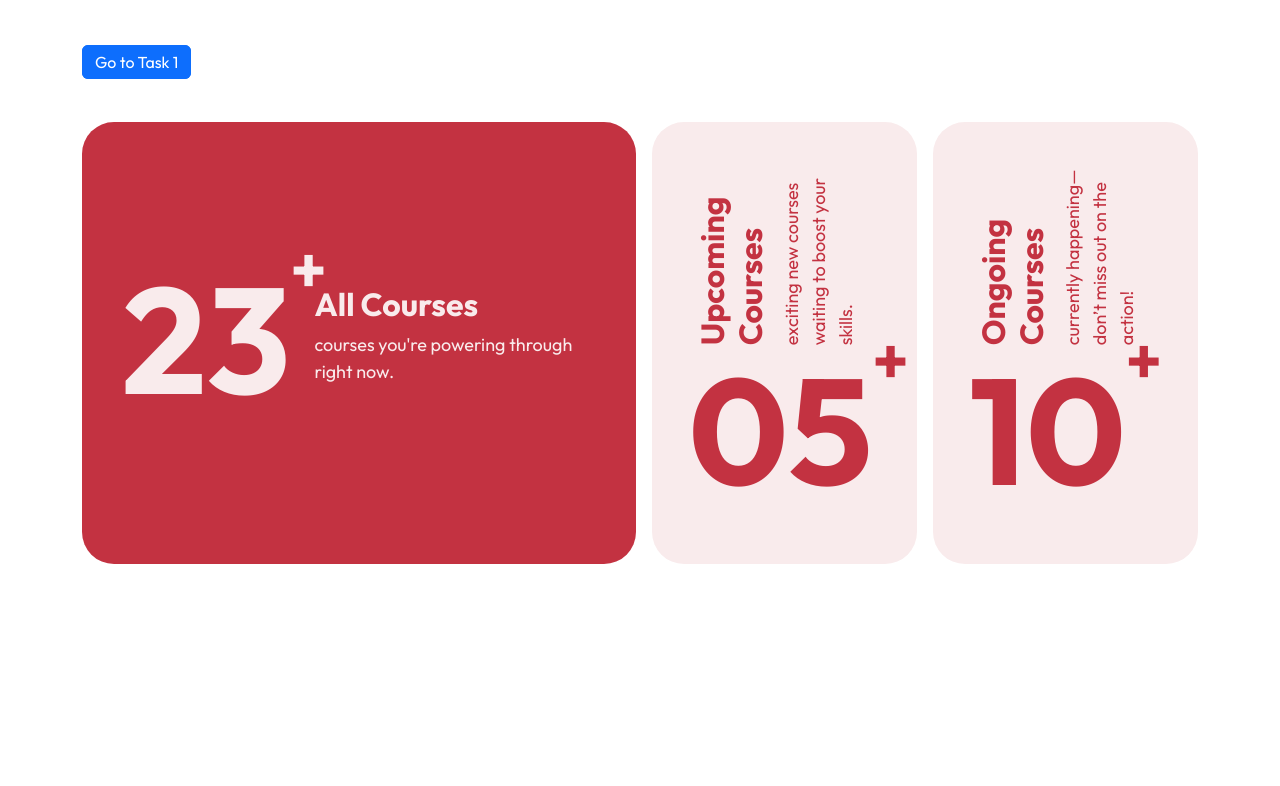
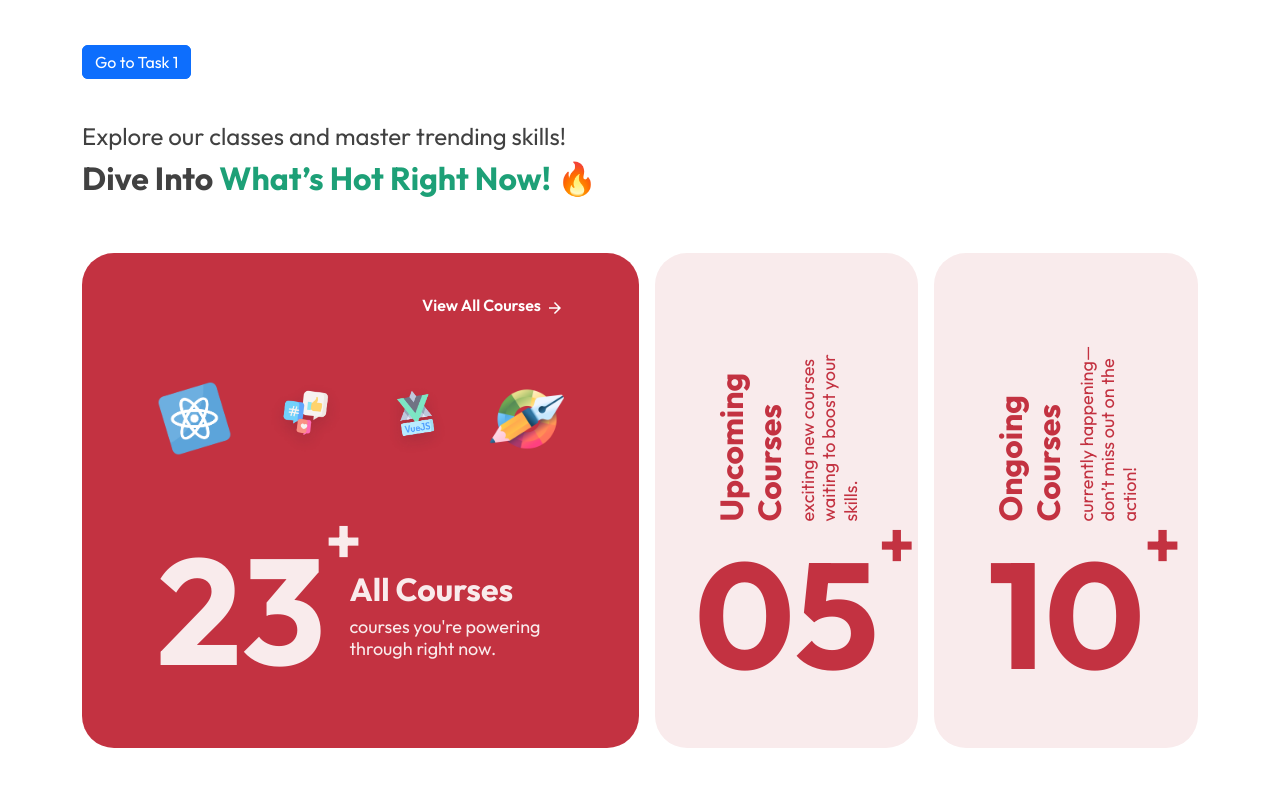
Before and after one commit to sandesh-chhetry/code-runner, a React (Vite) app: page /course in a window 1280 px wide. Shown: the top 786 px of the page. Built offline with nearby package versions, Linux system fonts and the light colour scheme.

Commit message:
courses UI implemented

```diff
--- a/package.json
+++ b/package.json
@@ -13,6 +13,7 @@
     "@types/node": "^22.10.5",
     "bootstrap": "^5.3.3",
     "dotenv": "^16.4.7",
+    "gsap": "^3.12.5",
     "react": "^18.3.1",
     "react-bootstrap": "^2.10.7",
     "react-dom": "^18.3.1",
--- a/src/pages/course/course.tsx
+++ b/src/pages/course/course.tsx
@@ -1,10 +1,16 @@
 import React, { useState } from "react";
 import Layout from "../../components/layout";
-import "./style.scss";
+import "./courses.scss";
 import { Container } from "react-bootstrap";
 import { FaPlus } from "react-icons/fa";
 import { BiPlus } from "react-icons/bi";
 import { Link } from "react-router-dom";
+import { IoMdArrowForward } from "react-icons/io";
+import ReactIcon from '../../assets/images/course-icon/react.png'
+import ActionIcon from '../../assets/images/course-icon/action.png'
+import VueIcon from '../../assets/images/course-icon/vue.png'
+import PenIncon from '../../assets/images/course-icon/pen.png'
+import ArrowIcon from '../../assets/images/arrow-icon.png'
 const Course = () => {
   const courseList = [
     {
@@ -38,20 +44,50 @@ const Course = () => {
     <>
       <div className="bg-white h-100 course-wrap">
         <Container>
-        <div className="py-5">
+          <div className="pt-5">
             <Link to={"/"} className="btn btn-primary d-inline">Go to Task 1</Link>
+          </div>
+
+          <div className="section-title">
+            <h4>Explore our classes and master trending skills!</h4>
+            <h2>Dive Into <span className="text-primary">What’s Hot Right Now!</span> 🔥</h2>
           </div>
           <div className="d-flex gap-3">
             {courseList.map((course, index) => (
               <div
                 key={course.id}
-                className={`course-list bg-primary-50 ${activeIndex === index ? 'active' : ''}`}
+                className={`course-list bg-secondary-50 ${activeIndex === index ? 'active' : ''}`}
                 onClick={() => handleClick(index)}>
+                <div className="click-me">
+                  <p className="mb-0">Click me!</p>
+                  <img src={ArrowIcon} alt="react icon" />
+                </div>
+                <div className="active-show d-none">
+                  <Link className="view-all d-block text-end" to={"/"}>View All Courses<IoMdArrowForward /> </Link>
+
+                  <div className="icon-wrap">
+                    <div className="icon">
+                      <img src={ReactIcon} alt="react icon" />
+                    </div>
+                    <div className="icon">
+                      <img src={ActionIcon} alt="like comment icon" />
+                    </div>
+                    <div className="icon">
+                      <img src={VueIcon} alt="Vue js icon" />
+                    </div>
+                    <div className="icon">
+                      <img src={PenIncon} alt="Color and Pen icon" />
+                    </div>
+                  </div>
+
+                </div>
+                <div className="course-info">
                   <div className="course-desc">
                     <h2 className="course-name" >{course.name}</h2>
                     <p className="course-subtitle">{course.subtitle}</p>
                   </div>
                   <h3 className="course-number">{course.number} <sup>+</sup></h3>
+                </div>
               </div>
             ))}
           </div>
--- /dev/null
+++ b/src/pages/course/courses.scss
@@ -0,0 +1,182 @@
+// -----------------------------
+// seprate style for ui-course
+// -----------------------------
+@import url('https://fonts.googleapis.com/css2?family=Outfit:wght@100..900&display=swap');
+
+$primaryColor: #1DA077;
+$secondaryColor: #C33241;
+$secondaryColor50: #F9EBEC;
+
+.text-primary {
+  color: $primaryColor !important;
+
+}
+
+.text-secondary {
+  color: $secondaryColor !important;
+}
+
+.text-secondary-50 {
+  color: $secondaryColor50 !important;
+}
+
+.bg-secondary {
+  background-color: $secondaryColor !important;
+}
+
+.bg-secondary-50 {
+  background-color: $secondaryColor50 !important;
+}
+
+.section-title {
+  padding: 48px 0px;
+
+  h4 {
+    font-size: 24px;
+    font-weight: 400;
+    color: #414141;
+    line-height: 28.8px;
+  }
+
+  h2 {
+    color: #414141;
+    font-size: 32px;
+    font-weight: 700;
+    line-height: 38.4px;
+  }
+}
+
+.course-wrap {
+  font-family: "Outfit", serif;
+
+  .course-list {
+    width: 280px;
+    border-radius: 32px;
+    padding: 36px;
+    color: $secondaryColor;
+    position: relative;
+
+    .click-me {
+      height: 70px;
+      width: 70px;
+      position: absolute;
+      top: -60px;
+      left: 40%;
+      display: none;
+
+      p {
+        color: #414141;
+      }
+
+      img {
+        height: 100%;
+        width: 100%;
+        object-fit: contain;
+      }
+    }
+
+    // display: flex;
+    .icon-wrap {
+      display: flex;
+      justify-content: space-between;
+      padding: 64px 0px;
+
+      .icon {
+        height: 75px;
+        width: 75px;
+
+        img {
+          height: 100%;
+          width: 100%;
+          object-fit: contain;
+        }
+      }
+    }
+
+    .course-info {
+      display: flex;
+      flex-direction: column;
+      align-items: center;
+      justify-content: flex-end;
+      gap: 24px;
+      height: 100%;
+    }
+
+    .view-all {
+      text-decoration: none;
+      color: #fff;
+      font-weight: 600;
+
+      svg,
+      i {
+        margin-left: 5px;
+        font-size: 18px;
+        font-weight: 600;
+      }
+    }
+
+    .course-number {
+      font-size: 150px;
+      font-weight: 700;
+      position: relative;
+
+      // font-family: "Nohemi", serif;
+      sup {
+        font-size: 64px;
+        position: absolute;
+        top: 20px;
+      }
+    }
+
+    .course-desc {
+      transform: rotate(0.75turn) translateX(0%);
+      transform-origin: center center;
+    }
+
+    .course-name {
+      font-size: 32px;
+      font-weight: 700;
+    }
+
+    .course-subtitle {
+      font-size: 18px;
+      line-height: 21.6px;
+      font-weight: 400;
+      margin: 0;
+    }
+
+    &:hover {
+      cursor: pointer;
+    }
+
+    &:hover .click-me {
+      display: block;
+    }
+
+    &.active {
+      background: $secondaryColor !important;
+      width: 592px;
+      padding: 40px 75px;
+      color: $secondaryColor50;
+      align-items: center;
+      gap: 24px;
+
+      .course-info {
+        flex-direction: row-reverse;
+        height: auto;
+      }
+
+      .active-show {
+        display: block !important;
+      }
+
+      .course-desc {
+        transform: rotate(0turn) translateX(0%);
+      }
+
+      &:hover .click-me {
+        display: none;
+      }
+    }
+  }
+}
--- a/src/pages/course/style.scss
+++ /dev/null
@@ -1,80 +0,0 @@
-// -----------------------------
-// seprate style for ui-course
-// -----------------------------
-@import url('https://fonts.googleapis.com/css2?family=Outfit:wght@100..900&display=swap');
-$secondaryColor: #C33241;
-$secondaryColor50: #F9EBEC;
-
-.text-primary {
-  color: $secondaryColor !important;
-}
-
-.text-primary-50 {
-  color: $secondaryColor50 !important;
-}
-
-.bg-primary {
-  background-color: $secondaryColor !important;
-}
-
-.bg-primary-50 {
-  background-color: $secondaryColor50 !important;
-}
-
-.course-wrap {
-  font-family: "Outfit", serif;
-
-  .course-list {
-    width: 280px;
-    border-radius: 32px;
-    padding: 36px;
-    color: $secondaryColor;
-    display: flex;
-    flex-direction: column;
-
-    .course-number {
-      font-size: 150px;
-      font-weight: 700;
-      position: relative;
-
-      // font-family: "Nohemi", serif;
-      sup {
-        font-size: 64px;
-        position: absolute;
-        top: 20px;
-      }
-    }
-
-    .course-desc {
-      transform: rotate(0.75turn) translateX(0%);
-      transform-origin: center center;
-    }
-
-    .course-name {
-      font-size: 32px;
-      font-weight: 700;
-    }
-
-    .course-subtitle {
-      font-size: 18px;
-      font-weight: 400;
-    }
-
-    &:hover {
-      cursor: pointer;
-    }
-
-    &.active {
-      background: $secondaryColor !important;
-      width: 592px;
-      padding: 75px 40px;
-      color: $secondaryColor50;
-      flex-direction: row-reverse;
-      align-items: center;
-      gap: 24px;
-      .course-desc {
-        transform: rotate(0turn) translateX(0%);
-      }
-    }
-  }
-}
```
Also changed, not shown: src/assets/images/arrow-icon.png (added), 1 other file (tests, documents, lock files or other folders). Lines whose indentation alone changed are shown as unchanged.
